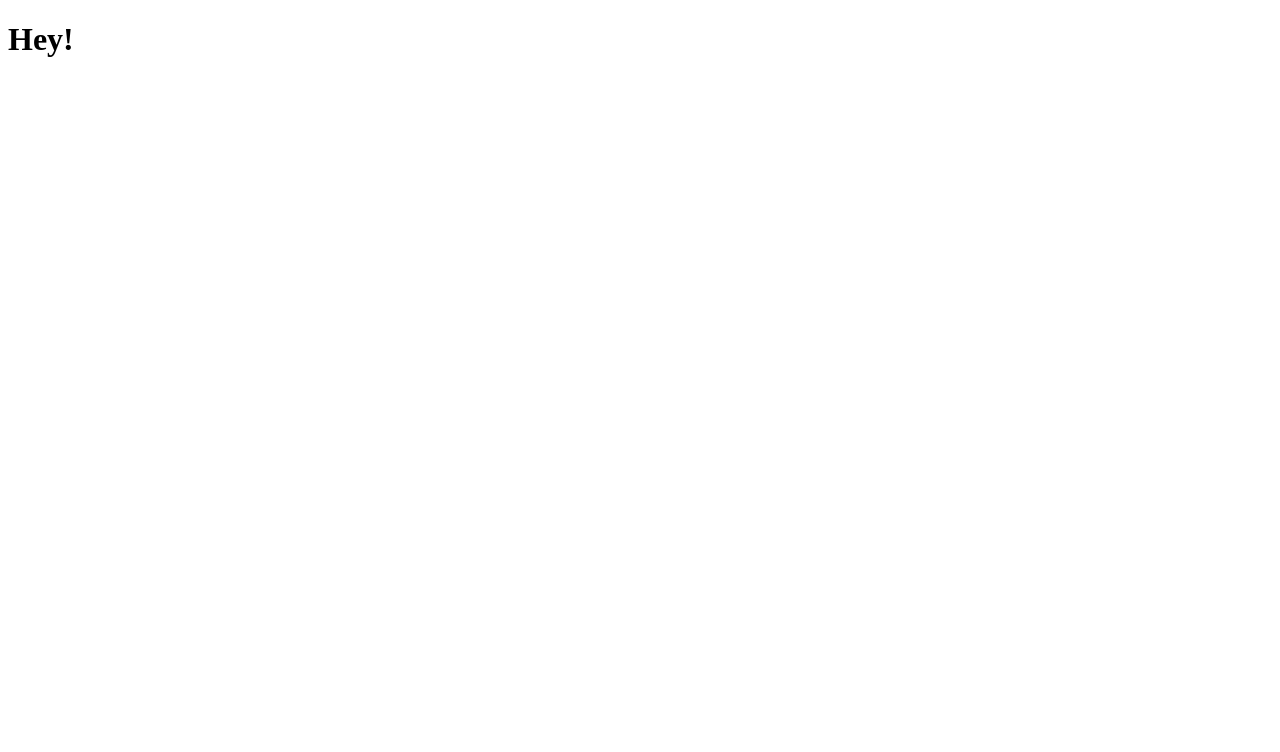
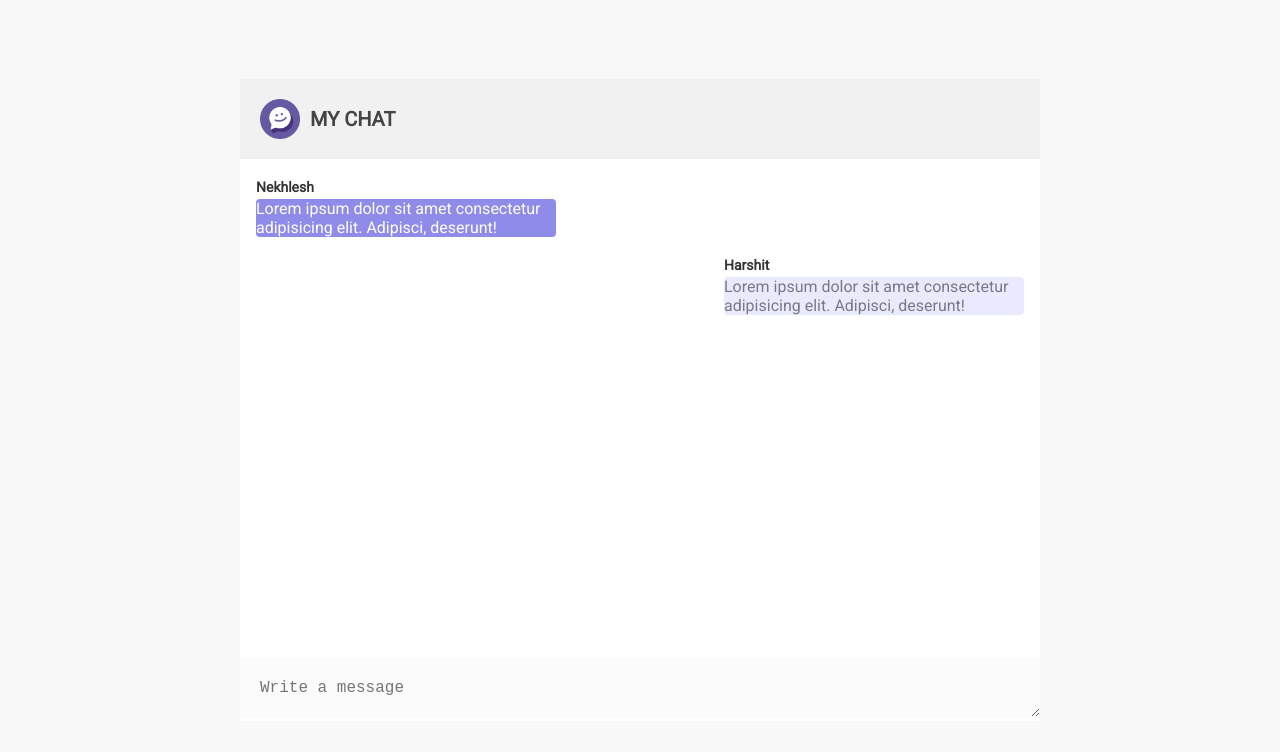
Before and after one commit to Nekhlesh1/chatApp, a website: page index.html in a window 1280 px wide. Drawn offline with Linux system fonts and the light colour scheme.

Commit message:
added styling

```diff
--- a/index.html
+++ b/index.html
@@ -1,14 +1,37 @@
 <!DOCTYPE html>
 <html lang="en">
+
 <head>
     <meta charset="UTF-8">
     <meta name="viewport" content="width=device-width, initial-scale=1.0">
     <title>Chat App</title>
-    <link rel="stylesheet" href="./public/style.css">
+    <link rel="stylesheet" href="/style.css">
 </head>
+
 <body>
 
-    <h1>Hey!</h1>
-    <script src="./public/client.js"></script>
+    <section class="chat__section">
+        <div class="brand">
+            <img height="40px" src="/chatApp.png" alt="">
+            <h1>My Chat</h1>
+        </div>
+        <div class="msg_area">
+            <div class="incoming msg">
+                <h4>Nekhlesh</h4>
+                <p>Lorem ipsum dolor sit amet consectetur adipisicing elit. Adipisci, deserunt!</p>
+            </div>
+            <div class="outgoing msg">
+                <h4>Harshit</h4>
+                <p>Lorem ipsum dolor sit amet consectetur adipisicing elit. Adipisci, deserunt!</p>
+            </div>
+
+        </div>
+        <div>
+            <textarea  id="textarea" cols="30" rows="1" placeholder="Write a message"></textarea>
+        </div>
+    </section>
+
+    <script src="/client.js"></script>
 </body>
+
 </html>
--- a/public/style.css
+++ b/public/style.css
@@ -0,0 +1,79 @@
+@import url('https://fonts.googleapis.com/css?family=Roboto&display= swap');
+
+*{
+    padding: 0;
+    margin: 0;
+    box-sizing: border-box;
+}
+
+body {
+    display: flex;
+    align-items: center;
+    justify-content: center;
+    min-height: 100vh;
+    background: #F8F8F8;
+    font-family: 'Roboto', sans-serif;
+}
+section.chat__section{
+    width: 800px;
+    max-width: 90%;
+    background: #fff;
+    box-shadow:  0 10px 15px -3px rgba(0, 0 ,0 ,0.1 ), 0 4px, 6px, -2px rgba(0, 0 ,0 ,0.05 );
+}
+
+.brand {
+    padding: 20px;
+    background: #f1f1f1;
+    display: flex;
+    align-items: center;
+}
+
+.brand h1 {
+    text-transform: uppercase;
+    font-size: 20px;
+    color: #444;
+    margin-left: 10px;
+}
+
+.msg_area {
+    height: 500px;
+    padding: 16px;
+    display: flex;
+    flex-direction: column;
+    overflow-y: auto;
+    padding-top: 40px;
+}
+textarea {
+    width: 100%;
+    border: none;
+    padding: 20px;
+    font-size: 16px;
+    outline: none;
+    background: #FBFBFB;
+}
+
+.msg {
+    padding: 20xp;
+    border-radius: 4px;
+    margin-bottom: 40px;
+    max-width: 300px;
+    position: relative;
+}
+.incoming {
+    background: #8F8BE8;
+    color: #fff;
+
+}
+.outgoing {
+    background: #e9eafd;
+    color: #787986;
+    margin-left: auto;
+
+}
+.msg h4 {
+    position: absolute;
+    top: -20px;
+    left: 0;
+    color: #333;
+    font-size: 14px;
+}
--- a/server.js
+++ b/server.js
@@ -13,6 +13,9 @@ http.listen(port, (err) => {
     return console.log("Successsfully connected to the server at port :",port );
 })
 
+// SETTING STATIC FILES
+app.use(express.static(__dirname + '/public'))
+
 // SETTING ROUTES
 app.get('/', (req, res)=>{
     res.sendFile(__dirname+ '/index.html')
```
Also changed, not shown: public/chatApp.png (added).
